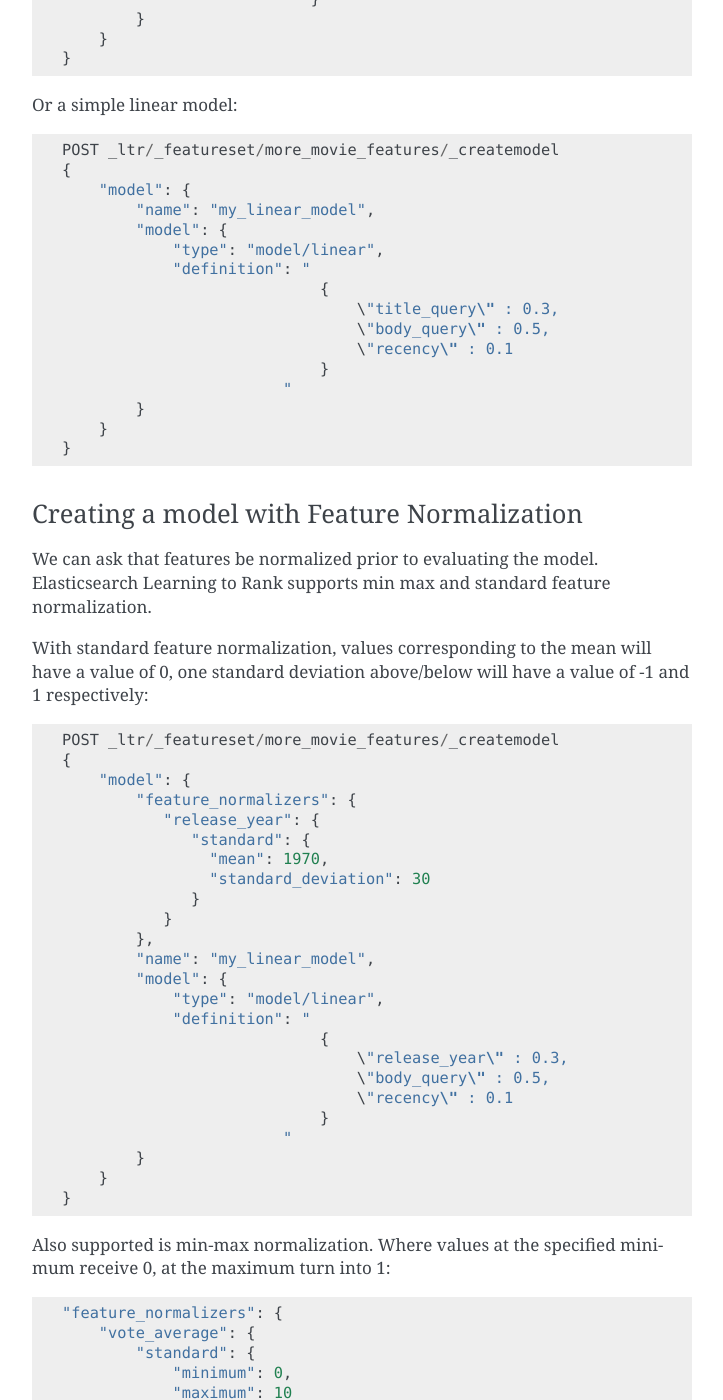
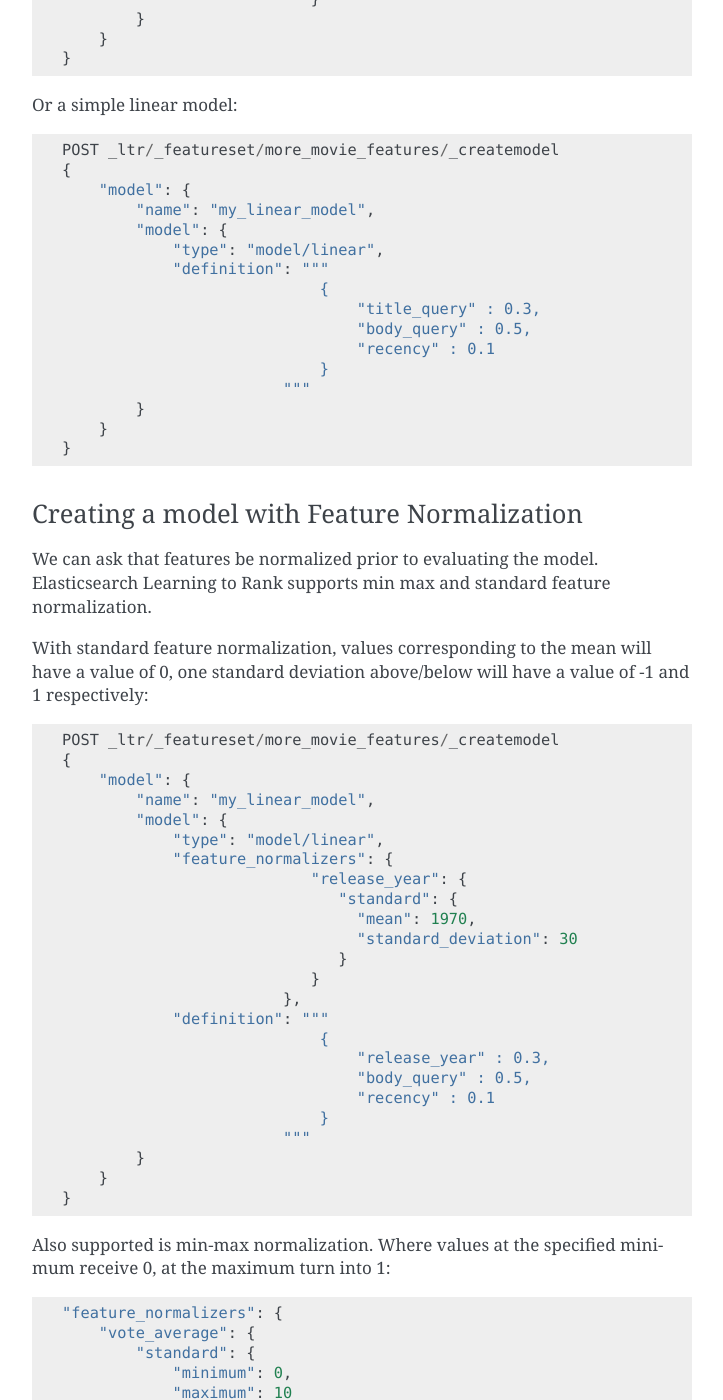
Before and after one commit to o19s/elasticsearch-learning-to-rank, a Sphinx documentation site: the page built from docs/training-models.rst, in a window 1280 px wide and 1400 px high, scrolled down 3739 px. Shown: the whole window, without its empty margins (388-1111 px from the left). Built offline with Sphinx 7.4.7, drawn with Linux system fonts in a browser that asks for light colours; pages that are not in the unit, such as notebooks, are missing from menus.

```diff
--- a/docs/training-models.rst
+++ b/docs/training-models.rst
@@ -159,13 +159,13 @@ Or a simple linear model::
             "name": "my_linear_model",
             "model": {
                 "type": "model/linear",
-                "definition": "
+                "definition": """
                                 {
-                                    \"title_query\" : 0.3,
-                                    \"body_query\" : 0.5,
-                                    \"recency\" : 0.1
+                                    "title_query" : 0.3,
+                                    "body_query" : 0.5,
+                                    "recency" : 0.1
                                 }
-                            "
+                            """
             }
         }
     }
@@ -182,24 +182,24 @@ With standard feature normalization, values corresponding to the mean will have
     POST _ltr/_featureset/more_movie_features/_createmodel
     {
         "model": {
-            "feature_normalizers": {
-               "release_year": {
-                  "standard": {
-                    "mean": 1970,
-                    "standard_deviation": 30
-                  }
-               }
-            },
             "name": "my_linear_model",
             "model": {
                 "type": "model/linear",
-                "definition": "
+                "feature_normalizers": {
+                               "release_year": {
+                                  "standard": {
+                                    "mean": 1970,
+                                    "standard_deviation": 30
+                                  }
+                               }
+                            },
+                "definition": """
                                 {
-                                    \"release_year\" : 0.3,
-                                    \"body_query\" : 0.5,
-                                    \"recency\" : 0.1
+                                    "release_year" : 0.3,
+                                    "body_query" : 0.5,
+                                    "recency" : 0.1
                                 }
-                            "
+                            """
             }
         }
     }
```
